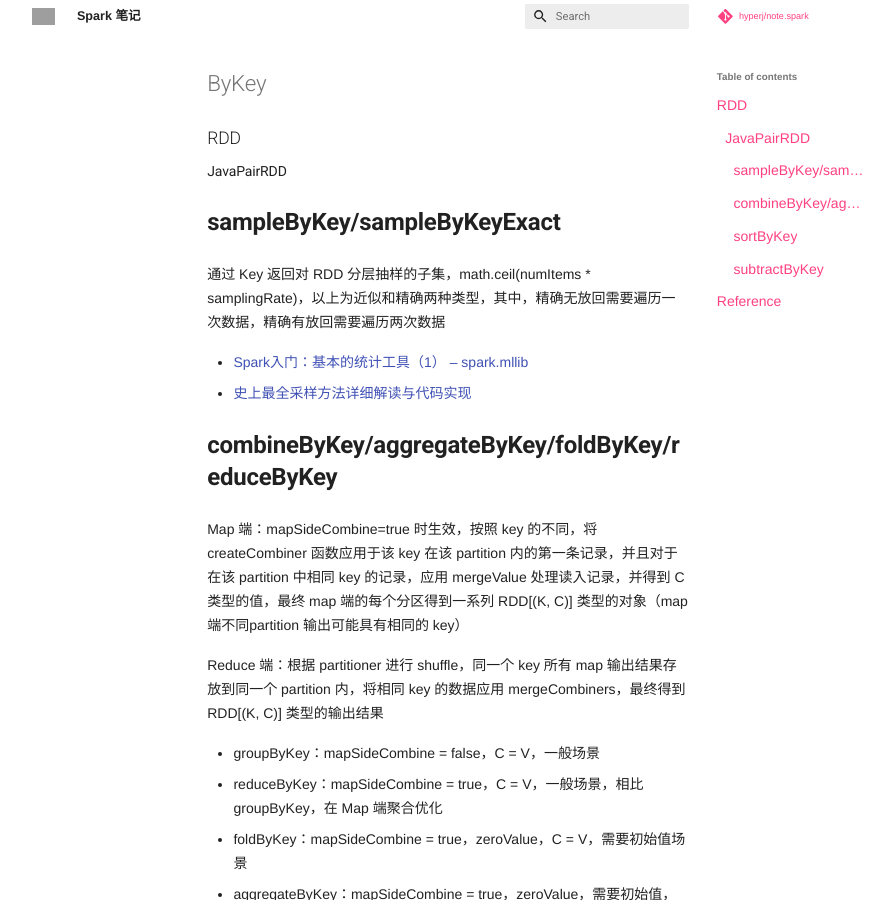
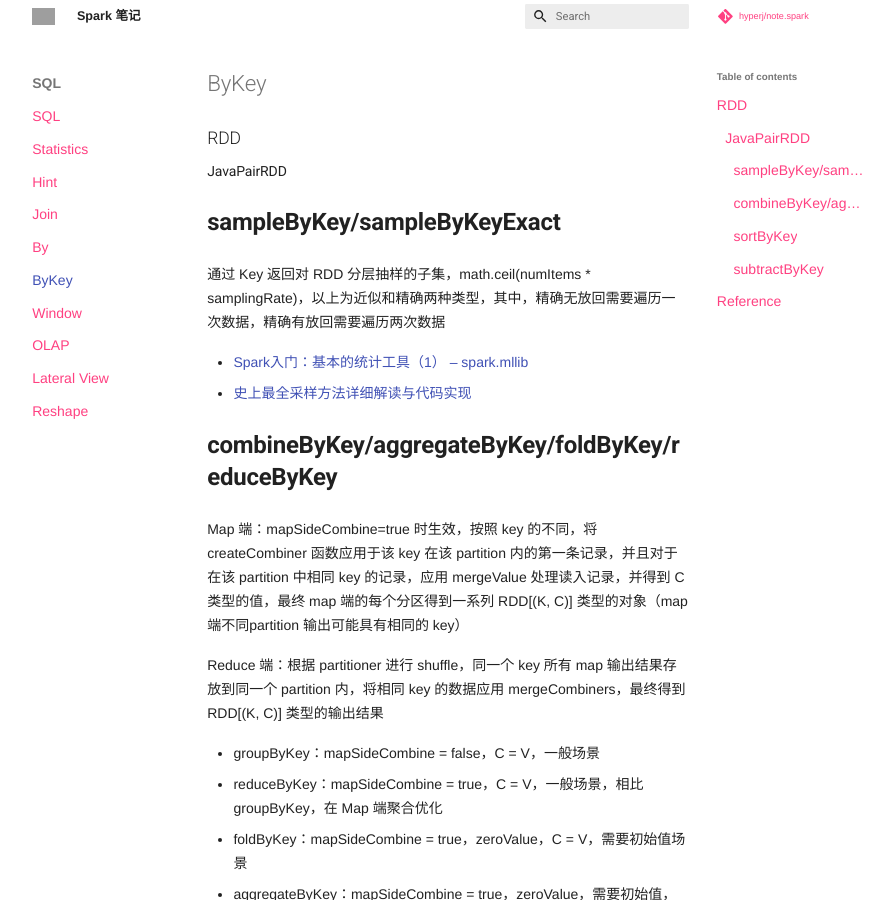
Before and after one commit to hyperj/docs.spark, an MkDocs documentation site: the page built from docs/bykey.md, in a window 1280 px wide and 900 px high. Shown: the whole window, without its empty margins (192-1085 px from the left). Built offline with MkDocs 1.6.1 and Material for MkDocs 9.7.7, drawn with Linux system fonts in a browser that asks for light colours; nearby versions of some CDN libraries; library files that are not in the unit come from our copies; comment, search, counter and statistics services are not loaded; some of the changed lines change nothing that is shown; grey boxes are pictures that could not be loaded.

Commit message:
update nav

```diff
--- a/mkdocs.yml
+++ b/mkdocs.yml
@@ -54,20 +54,20 @@
 markdown_extensions:
   - markdown.extensions.admonition
   - markdown.extensions.codehilite:
-    guess_lang: false
+      guess_lang: false
   - markdown.extensions.def_list
   - markdown.extensions.footnotes
   - markdown.extensions.meta
   - markdown.extensions.toc:
-    permalink: true
+      permalink: true
   - pymdownx.arithmatex
   - pymdownx.betterem:
-    smart_enable: all
+      smart_enable: all
   - pymdownx.caret
   - pymdownx.critic
   - pymdownx.details
   - pymdownx.emoji:
-    emoji_generator: !!python/name:pymdownx.emoji.to_svg
+      emoji_generator: !!python/name:pymdownx.emoji.to_svg
   - pymdownx.inlinehilite
   - pymdownx.keys
   - pymdownx.magiclink
@@ -75,7 +75,7 @@
   - pymdownx.smartsymbols
   - pymdownx.superfences
   - pymdownx.tasklist:
-    custom_checkbox: true
+      custom_checkbox: true
   - pymdownx.tilde
 
 # Page tree
@@ -83,12 +83,16 @@
   - 首页: index.md
   - 基础:
     - RDD: rdd.md
+    - Storage: storage.md
+    - Schedule: schedule.md
+    - Execution: execution.md
   - SQL:
     - SQL: sql.md
     - Statistics: statistics.md
     - Hint: hint.md
     - Join: join.md
     - By: by.md
+    - ByKey: bykey.md
     - Window: window.md
     - OLAP: olap.md
     - Lateral View: lateralview.md
```
